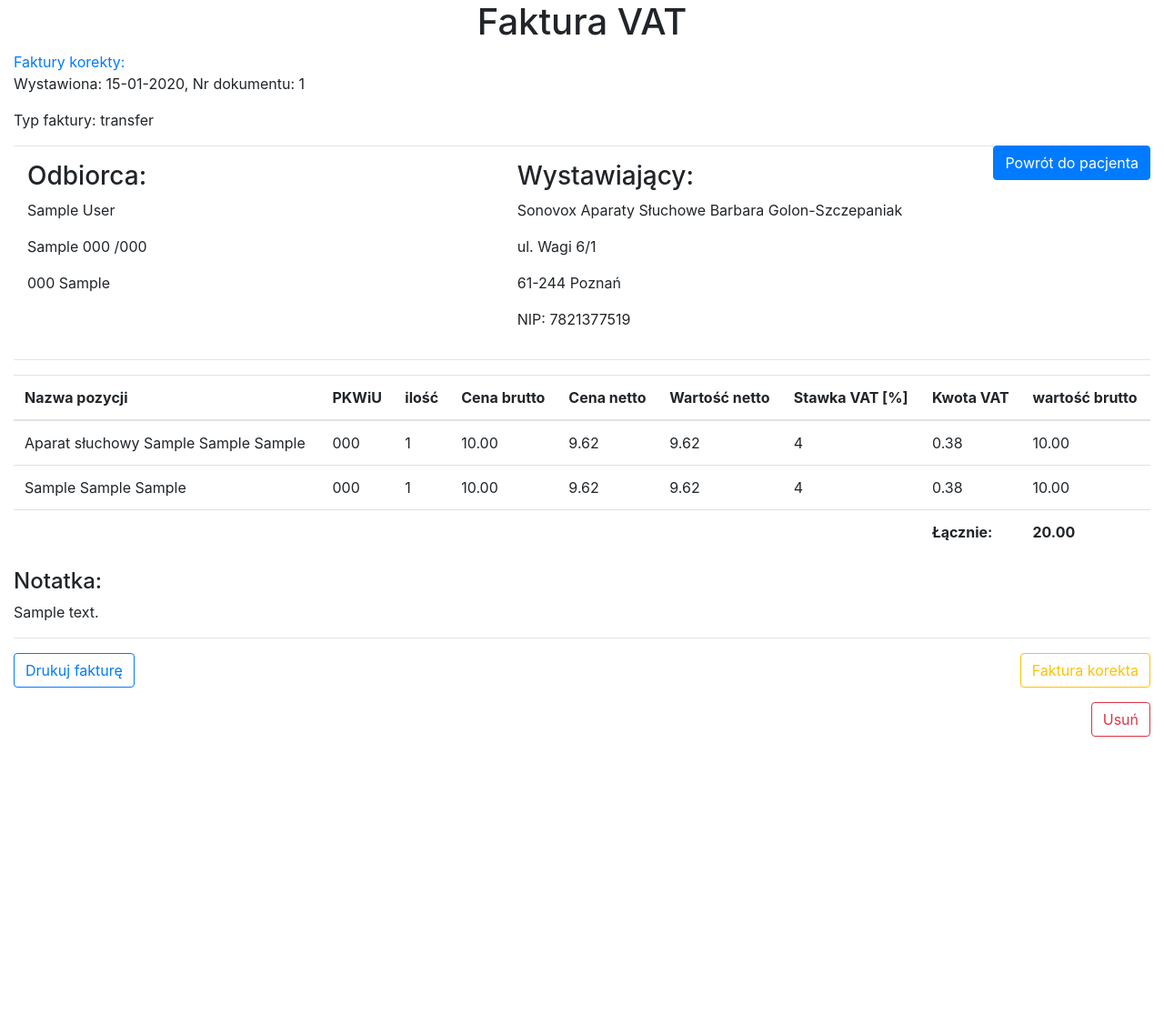
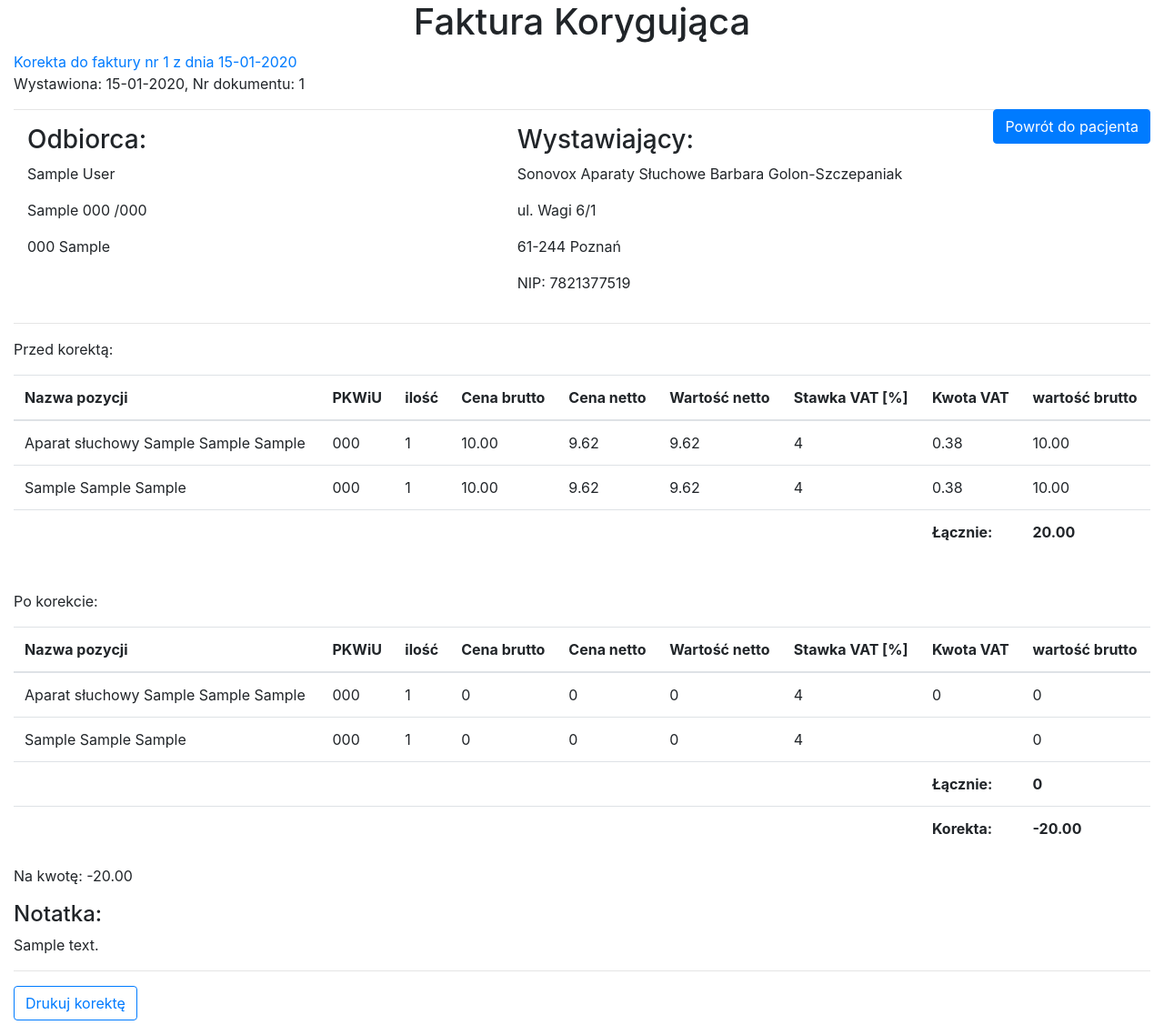
Before and after one commit to myGitHub4publicprojects/crm, a Django app: page /1/corrective_invoice_detail/ in a window 1280 px wide. Shown: the part 66-1204 px from the top of the page at 91% size. Before the commit the page ends 876 px from the top, so only its background shows below. Run offline with Django 3.2, Linux system fonts and the light colour scheme; a user stored in the database is signed in; tables that the repository leaves empty hold one stand-in row (values such as "Sample post"); some libraries are stand-ins or nearby versions.

Commit message:
Add Correction Invoice detail view, page and print.

```diff
--- /dev/null
+++ b/crm/static/crm/scripts/print_correction.js
@@ -0,0 +1,46 @@
+function printDiv() {
+    var style = '<div style="padding: 50px;">';
+    var date = document.getElementById('date');
+    date = date.innerText.substring(12);
+    date = '<p style="text-align:right;">Data: ' + date + '</p>';
+
+    var sVox = '<p><small>SONOVOX<br>Aparaty Słuchowe<br>';
+    var sVox1 = 'Barbara Golon-Szczepaniak<br>';
+    var sVox2 = 'ul. Wagi 6 m 1, 61-244 Poznań<br>';
+    var sVox3 = 'NIP 782-137-75-19, Regon 302634863<br>';
+    var sVox4 = 'tel. 721 210 180</small></p>';
+    var sonovox = sVox + sVox1 + sVox2 + sVox3 + sVox4;
+    var documentType = document.getElementById('documentType').innerText;
+    if (documentType.startsWith('Faktura')) {
+        documentType += ' nr: ' + document.getElementById('documentNo').innerText;
+    }
+    var documentTitle = '<h1 style="text-align:center;">' + documentType + '</h1>';
+    var originalDoc = document.getElementById('originalDoc').innerText;
+
+    var head = style + date + sonovox + documentTitle + originalDoc;
+
+    var patientName = document.getElementById('patientName');
+    var name = '<p>Imię i Nazwisko: ' + patientName.innerText + '</p><hr>';
+
+    var address1 = document.getElementById('address1').innerText;
+    var address2 = document.getElementById('address2').innerText;
+    var address = "<p>Adres zamieszkania: " + address1 + ', ' + address2 + "</p><hr>";
+
+    var tables = document.getElementById('tables');
+    var patient = name + address;
+    var printContents = head + patient + tables.outerHTML;
+    var invoiceNote = document.getElementById('note');
+    if (invoiceNote) {
+        invoiceNote = invoiceNote.innerHTML;
+        printContents += invoiceNote;
+    }
+    printContents += '</div>';
+
+    var originalContents = document.body.innerHTML;
+
+    document.body.innerHTML = printContents;
+
+    window.print();
+
+    document.body.innerHTML = originalContents;
+}
--- a/crm/templates/crm/create_corrective_invoice.html
+++ b/crm/templates/crm/create_corrective_invoice.html
@@ -2,7 +2,7 @@
 {% load static %}
 {% block content %}
 <h3 class="text-muted text-center">Utwórz fakturę korygującą</h3>
-<p>Korekta do faktury nr {{ invoice.id }} z dnia {{ invoice.timestamp|date }}</p>
+<p>Korekta do faktury nr {{ invoice.id }} z dnia {{ invoice.timestamp|date:'d-m-Y' }}</p>
 <p>Pacjent: {{ invoice.patient }}</p>
 
 <h4>Zaznacz aparaty do usunięcia:</h4>
--- /dev/null
+++ b/crm/templates/crm/detail_corrective_invoice.html
@@ -0,0 +1,216 @@
+{% extends "crm/base.html" %}
+{% load static %}
+
+{% block scripts %}
+<script src="{% static 'crm/scripts/print_correction.js' %}"></script>
+{% endblock scripts %}
+{% block content %}
+
+<h1 id="documentType" class="text-center">Faktura Korygująca</h1>
+<a id="originalDoc" href="{% url 'crm:invoice_detail' instance.invoice.id %}">
+    Korekta do faktury nr {{ instance.invoice.id }} z dnia {{ instance.timestamp|date:'d-m-Y' }}
+</a>
+<p>
+    <span id="date">Wystawiona: {{ instance.timestamp|date:'d-m-Y' }}</span>,
+    Nr dokumentu: <span id="documentNo">{{ instance.id }}</span>
+</p>
+<!-- <p>Typ faktury: <span id="invoiceType">{{ instance.type }}</span></p> -->
+<a href="{% url 'crm:edit' instance.patient.id %}">
+    <div class="btn btn-primary float-right mb-3">Powrót do pacjenta</div>
+</a>
+<hr>
+
+<!-- patient details -->
+<div class="row mt-2">
+    <div class="col-6">
+        <h3>Odbiorca:</h3>
+        <p id="patientName">{{ instance.patient }}</p>
+        <p>
+            <span id="address1">
+                {% if instance.patient.street %} {{ instance.patient.street }} {% else %} {{ instance.patient.city }}
+                {% endif %} {{ instance.patient.house_number }} {% if instance.patient.apartment_number %}
+                /{{ instance.patient.apartment_number }} {% endif %}
+            </span>
+        </P>
+        </p>
+        <P>
+            <span id="address2">{{ instance.patient.zip_code }} {{ instance.patient.city }}</span>
+        </P>
+    </div>
+    <div class="col-6">
+        <h3>Wystawiający:</h3>
+        <p>Sonovox Aparaty Słuchowe Barbara Golon-Szczepaniak</p>
+        <P>ul. Wagi 6/1</P>
+        <p>61-244 Poznań</p>
+        <p>NIP: 7821377519</p>
+    </div>
+</div>
+<hr>
+<section id="tables">
+<p>Przed korektą:</p>
+<table class="table">
+    <thead>
+        <tr>
+            <th>Nazwa pozycji</th>
+            <th>PKWiU</th>
+            <th>ilość</th>
+            <th>Cena brutto</th>
+            <th>Cena netto</th>
+            <th>Wartość netto</th>
+            <th>Stawka VAT [%]</th>
+            <th>Kwota VAT</th>
+            <th>wartość brutto</th>
+        </tr>
+    </thead>
+
+    <tbody>
+        {% for key, value in original_ha_list.items %}
+        <tr>
+            <td>Aparat słuchowy {{ key }}</td>
+            <td>{{ value.pkwiu_code }}</td>
+            <td>{{ value.quantity }}</td>
+            <td>{{ value.price_gross }}</td>
+            <td>{{ value.net_price }}</td>
+            <td>{{ value.net_value }}</td>
+            <td>{{ value.vat_rate }}</td>
+            <td>{{ value.vat_amount }}</td>
+            <td>{{ value.gross_value }}</td>
+        </tr>
+        {% endfor %}
+        {% for key, value in original_other_list.items %}
+        <tr>
+            <td>{{ key }}</td>
+            <td>{{ value.pkwiu_code }}</td>
+            <td>{{ value.quantity }}</td>
+            <td>{{ value.price_gross }}</td>
+            <td>{{ value.net_price }}</td>
+            <td>{{ value.net_value }}</td>
+            <td>{{ value.vat_rate }}</td>
+            <td>{{ value.vat_amount }}</td>
+            <td>{{ value.gross_value }}</td>
+        </tr>
+        {% endfor %}
+        <tr>
+            <td></td>
+            <td></td>
+            <td></td>
+            <td></td>
+            <td></td>
+            <td></td>
+            <td></td>
+            <td><strong>Łącznie:</strong></td>
+            <td id="totalVal"><strong>{{ original_total_value }}</strong></td>
+        </tr>
+    </tbody>
+</table>
+<br>
+
+<p>Po korekcie:</p>
+
+<table class="table">
+    <thead>
+        <tr>
+            <th>Nazwa pozycji</th>
+            <th>PKWiU</th>
+            <th>ilość</th>
+            <th>Cena brutto</th>
+            <th>Cena netto</th>
+            <th>Wartość netto</th>
+            <th>Stawka VAT [%]</th>
+            <th>Kwota VAT</th>
+            <th>wartość brutto</th>
+        </tr>
+    </thead>
+
+    <tbody>
+        {% for key, value in ha_list.items %}
+        <tr>
+            <td>Aparat słuchowy {{ key }}</td>
+            <td>{{ value.pkwiu_code }}</td>
+            <td>{{ value.quantity }}</td>
+            <td>0</td>
+            <td>0</td>
+            <td>0</td>
+            <td>{{ value.vat_rate }}</td>
+            <td>0</td>
+            <td>0</td>
+        </tr>
+        {% endfor %}
+        {% for key, value in other_list.items %}
+        <tr>
+            <td>{{ key }}</td>
+            <td>{{ value.pkwiu_code }}</td>
+            <td>{{ value.quantity }}</td>
+            <td>0</td>
+            <td>0</td>
+            <td>0</td>
+            <td>{{ value.vat_rate }}</td>
+            <td></td>
+            <td>0</td>
+        </tr>
+        {% endfor %}
+        <tr>
+            <td></td>
+            <td></td>
+            <td></td>
+            <td></td>
+            <td></td>
+            <td></td>
+            <td></td>
+            <td><strong>Łącznie:</strong></td>
+            <td id="totalVal"><strong>0</strong></td>
+        </tr>
+        <tr>
+            <td></td>
+            <td></td>
+            <td></td>
+            <td></td>
+            <td></td>
+            <td></td>
+            <td></td>
+            <td><strong>Korekta:</strong></td>
+            <td id="totalVal"><strong>-{{ total_value }}</strong></td>
+        </tr>
+    </tbody>
+</table>
+<p>Na kwotę: -{{ total_value }}</p>
+
+</section>
+
+{% if instance.note %}
+<section id="note">
+    <h4>Notatka:</h4>
+    <p>{{ instance.note }}</p>
+    <hr>
+</section>
+{% endif %}
+
+
+
+<button class="btn btn-outline-primary mb-3" onclick="printDiv()">Drukuj korektę</button>
+
+
+
+
+
+
+<!-- <a href="{% url 'crm:corrective_invoice_create' instance.id %}">
+    <div class="btn btn-outline-warning float-right mb-3">Faktura korekta</div>
+</a> -->
+<!-- <form action="{% url 'crm:invoice_detail' instance.id %}" method="post">
+    {% csrf_token %}
+    <input type="hidden" name="inactivate" value="True">
+    <input class="btn btn-outline-danger float-right mb-3" type="submit" id="remove" value=Usuń fakturę>
+</form>
+
+<script>
+    var remove = document.getElementById('remove');
+    remove.addEventListener('click', function (event) {
+
+        var decission = confirm('Czy napewno chcesz usunąć fakturę?');
+        if (decission == false) {
+            event.preventDefault();
+        }
+    })
+</script> -->
+{% endblock content %}
--- a/crm/views.py
+++ b/crm/views.py
@@ -929,12 +929,20 @@ def corrective_invoice_create(request, invoice_id):
 	other_items = invoice.other_item_set.all()
 
 	if request.method == 'POST':
-		selected_ha = request.POST.getlist['ha']
-		selected_other = request.POST.getlist['other']
+		selected_ha = request.POST.getlist('ha')
+		selected_other = request.POST.getlist('other')
 		note = request.POST.get('note')
 		cinvoice = Corrective_Invoice.objects.create(
 			patient=invoice.patient,
-			invoice=invoice)
+			invoice=invoice,
+			note=note)
+		# associate hearing aids and other devices with corrective invoice
+		for ha in selected_ha:
+			device = Hearing_Aid.objects.filter(id=int(ha))
+			device.update(corrective_invoice=cinvoice)
+		for other in selected_other:
+			other = Other_Item.objects.filter(id=int(ha))
+			other.update(corrective_invoice=cinvoice)
 
 		# redirect to detail view with a success message
 		messages.success(request, 'Utworzono nową fakturę korektę.')
@@ -949,7 +957,7 @@ def corrective_invoice_create(request, invoice_id):
 
 @login_required
 def corrective_invoice_detail(request, cinvoice_id):
-	cinvoice = get_object_or_404(Invoice, pk=cinvoice_id)
+	cinvoice = get_object_or_404(Corrective_Invoice, pk=cinvoice_id)
 	if request.POST.get('inactivate'):
 		cinvoice.current = False
 		cinvoice.save()
@@ -957,7 +965,11 @@ def corrective_invoice_detail(request, cinvoice_id):
 		messages.success(request, 'Faktura została przeniesiona do nieaktywnych.')
 		return redirect('crm:edit', cinvoice.patient.id)
 	context = get_finance_context(cinvoice)
-	return render(request, 'crm/detail_invoice.html', context)
+	original_context = get_finance_context(cinvoice.invoice)
+	context['original_ha_list'] = original_context['ha_list']
+	context['original_other_list'] = original_context['other_list']
+	context['original_total_value'] = original_context['total_value']
+	return render(request, 'crm/detail_corrective_invoice.html', context)
 
 
 @login_required
```
